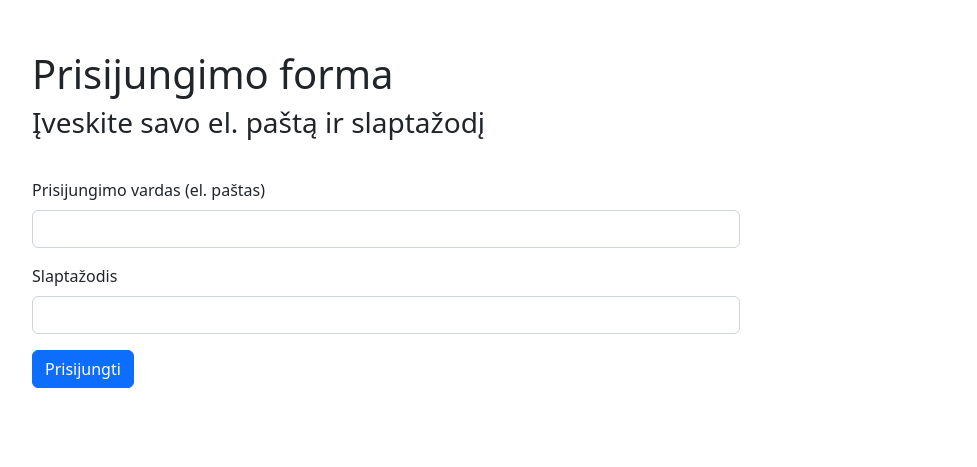
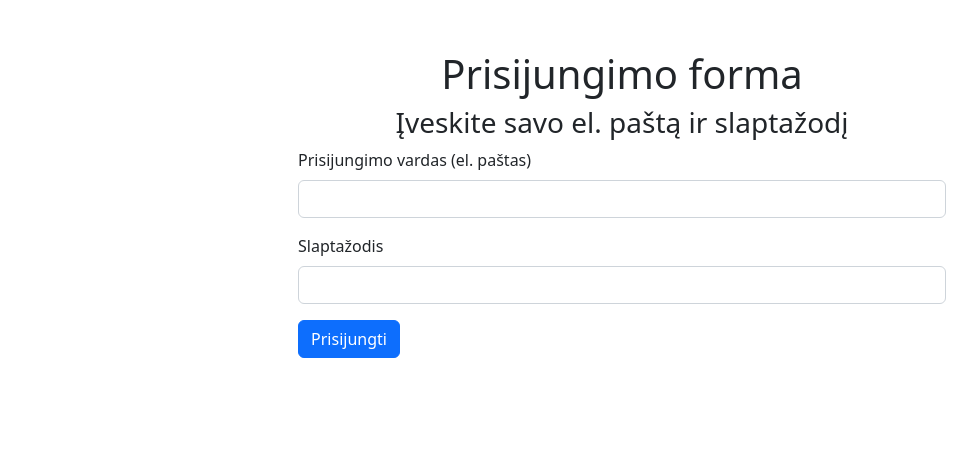
Before and after one commit to GintautasTubilevicius/FrontEnd, a Node server app: page /login in a window 1280 px wide. Shown: the top 467 px of the page, without its empty margins (18-995 px from the left). Run offline with Node 20, Linux system fonts and the light colour scheme; some libraries are stand-ins or nearby versions.

Commit message:
papildymas

```diff
--- a/NodeJs/2022-06-06/templates/login.html
+++ b/NodeJs/2022-06-06/templates/login.html
@@ -11,14 +11,22 @@
     <style>
         .forma {
             padding: 50px;
+            display: flex;
+            justify-content: center;
+            align-items: center;
+            flex-direction: column;
         }
-        form {
-            padding: 30px 40% 30px 0px;
+
+        .main {
+            display: flex;
+            justify-content: center;
+            align-items: center;
         }
     </style>
 </head>
 
 <body>
+    <div class="main">
     <div class="forma">
         <h1>Prisijungimo forma</h1>
         <h3>Įveskite savo el. paštą ir slaptažodį</h3>
@@ -36,6 +44,7 @@
                 <button type="submit" class="btn btn-primary">Prisijungti</button>
             </div>
         </form>
+    </div>
     </div>
     <script>
 
```
Also changed, not shown: NodeJs/2022-06-06/templates/index.html (+13 -0 lines).
